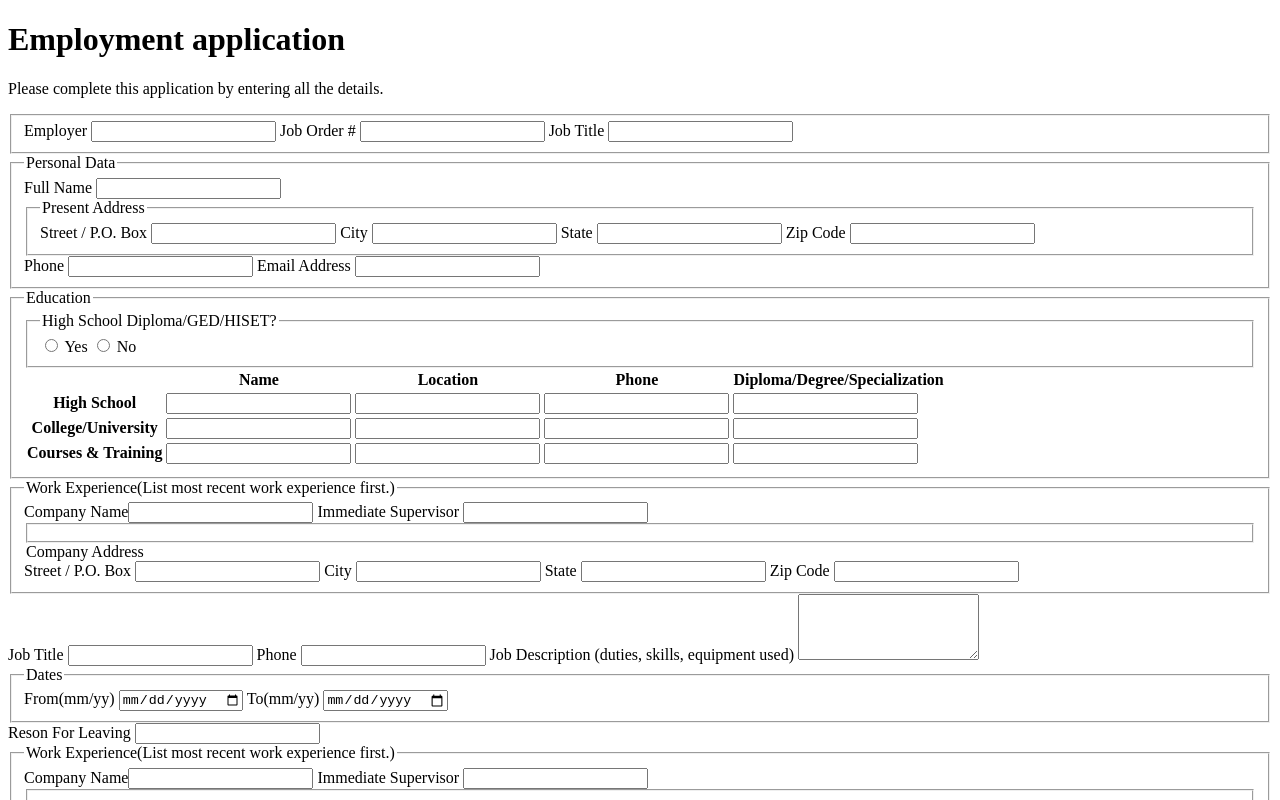
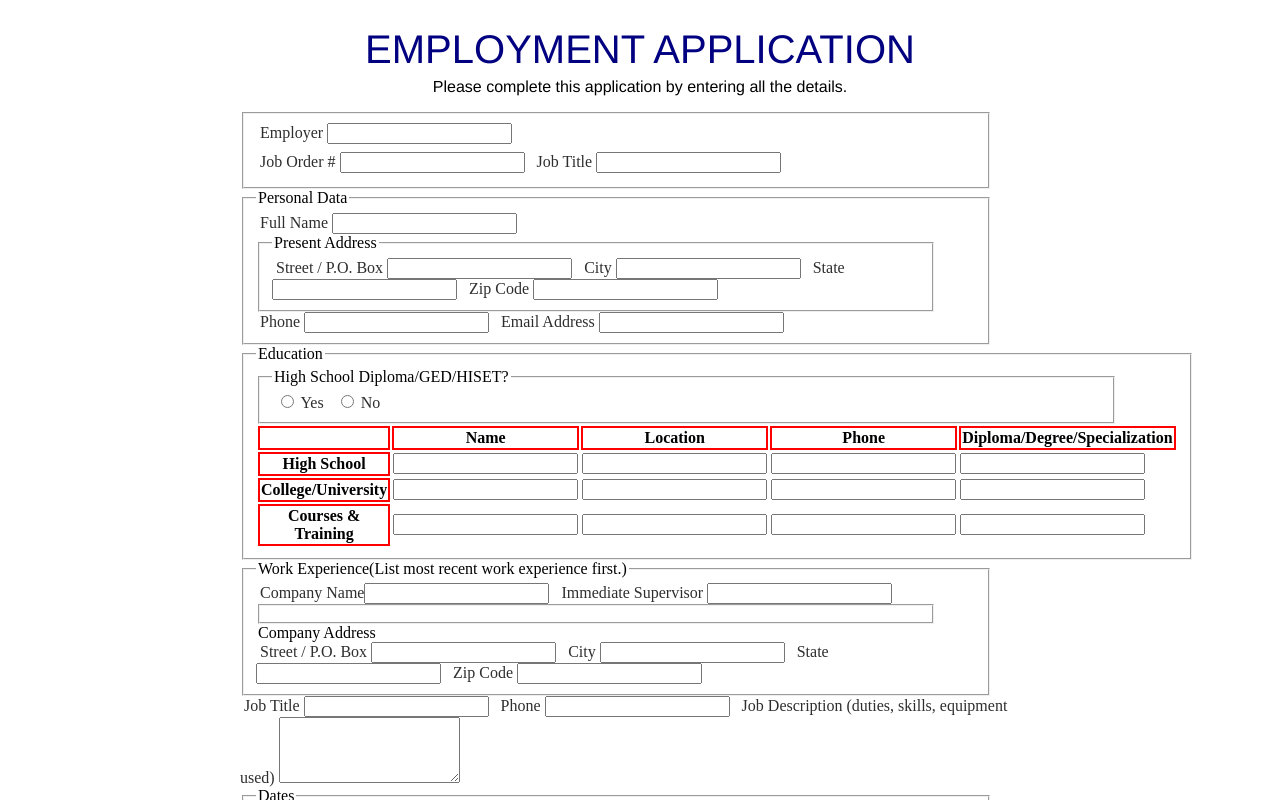
Before and after one commit to 05Ash/My-Practices, a plain HTML site: page html-and-css/project02_form.html in a window 1280 px wide. Shown: the top 800 px of the page. Drawn offline with Linux system fonts and the light colour scheme.

Commit message:
form css 1

```diff
--- /dev/null
+++ b/assets/form_project.css
@@ -0,0 +1,42 @@
+body{
+    max-width: 800px;
+    margin:0 auto;
+}
+h1,p{
+    text-align: center;
+    font-style: bold;
+    font-family: 'Franklin Gothic Medium', 'Arial Narrow', Arial, sans-serif;
+    color:navy;
+}
+h1{
+    text-transform: uppercase;
+    font-size: 40px;
+    font-weight: 100;
+    margin-bottom: -10px;
+}
+p{
+    color:black;
+    font-style:normal;
+}
+.block{
+    display: block;
+}
+.inline{
+    display: inline-block;
+}
+label{
+    padding: 4px;
+    color:rgb(46, 46, 46);
+    font-style: bold;
+}
+fieldset{
+    max-width: 90%;
+}
+table{
+    max-width: 80%;
+}
+th{
+    max-width: 10%;
+    border: solid red 2px;
+    text-wrap:wrap;
+}
--- a/html-and-css/project02_form.html
+++ b/html-and-css/project02_form.html
@@ -4,6 +4,7 @@
     <meta charset="UTF-8">
     <meta name="viewport" content="width=device-width, initial-scale=1.0">
     <title>Employment Form</title>
+    <link rel="stylesheet" href="/assets/form_project.css">
 </head>
 <body>
     <header>
@@ -13,9 +14,9 @@
     <main>
         <form action="/submit-from.php" method="post">
             <fieldset id="employerDetails">
-                <label for="employerName">Employer <input type="text" name="employerName" id="employerName"></label>
-                <label for="jobOrder">Job Order # <input type="text" name="jobOrder" id="jobOrder"></label>
-                <label for="jobTitle">Job Title <input type="text" name="jobTitle" id="jobTitle"></label>
+                <label for="employerName" class="block">Employer <input type="text" name="employerName" id="employerName"></label>
+                <label for="jobOrder" class="inline">Job Order # <input type="text" name="jobOrder" id="jobOrder"></label>
+                <label for="jobTitle" class="inline">Job Title <input type="text" name="jobTitle" id="jobTitle"></label>
             </fieldset>
             <fieldset id="personalDetails">
                 <legend>Personal Data</legend>
```
Also changed, not shown: index.html (+3 -2 lines).
